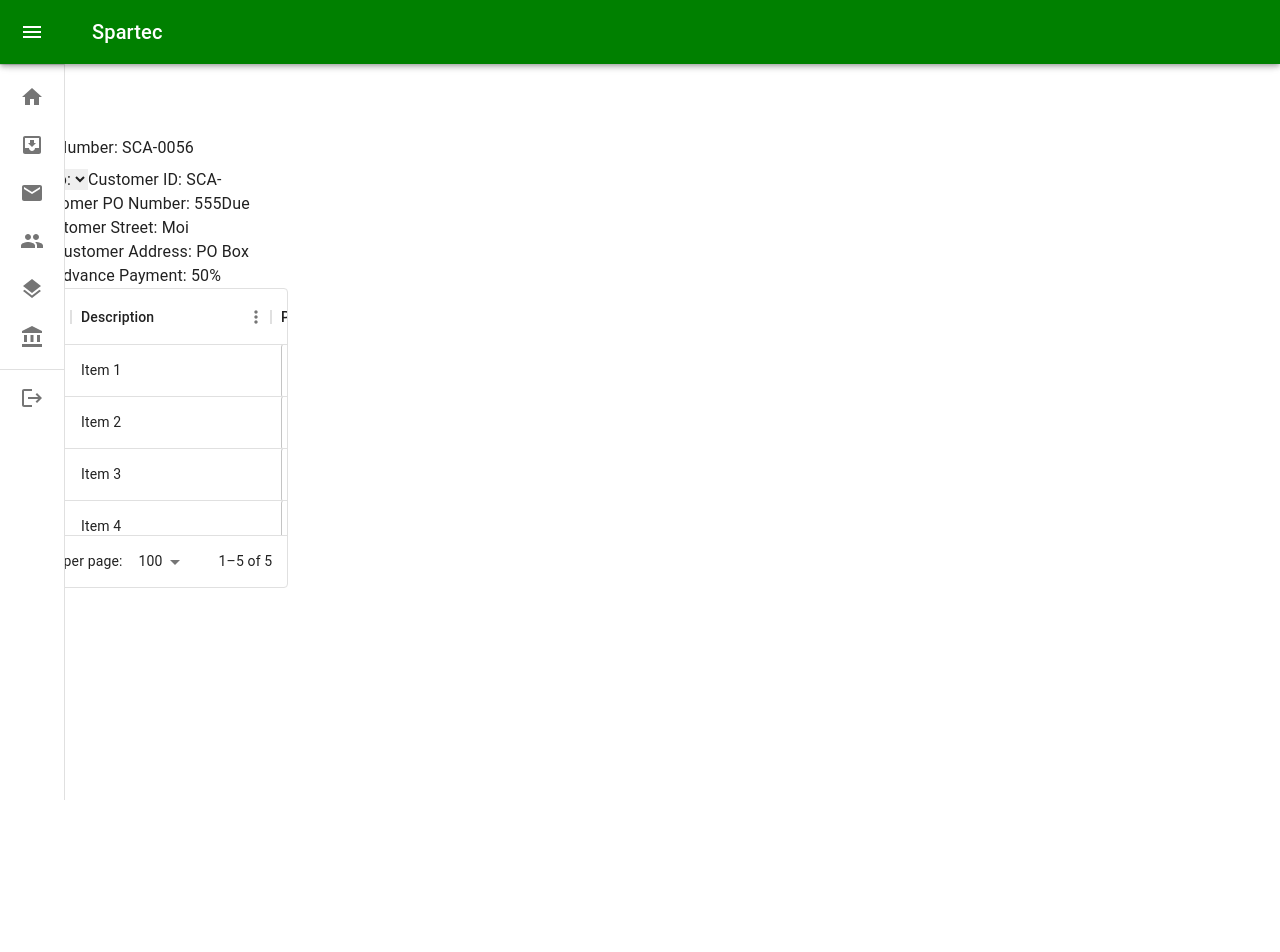
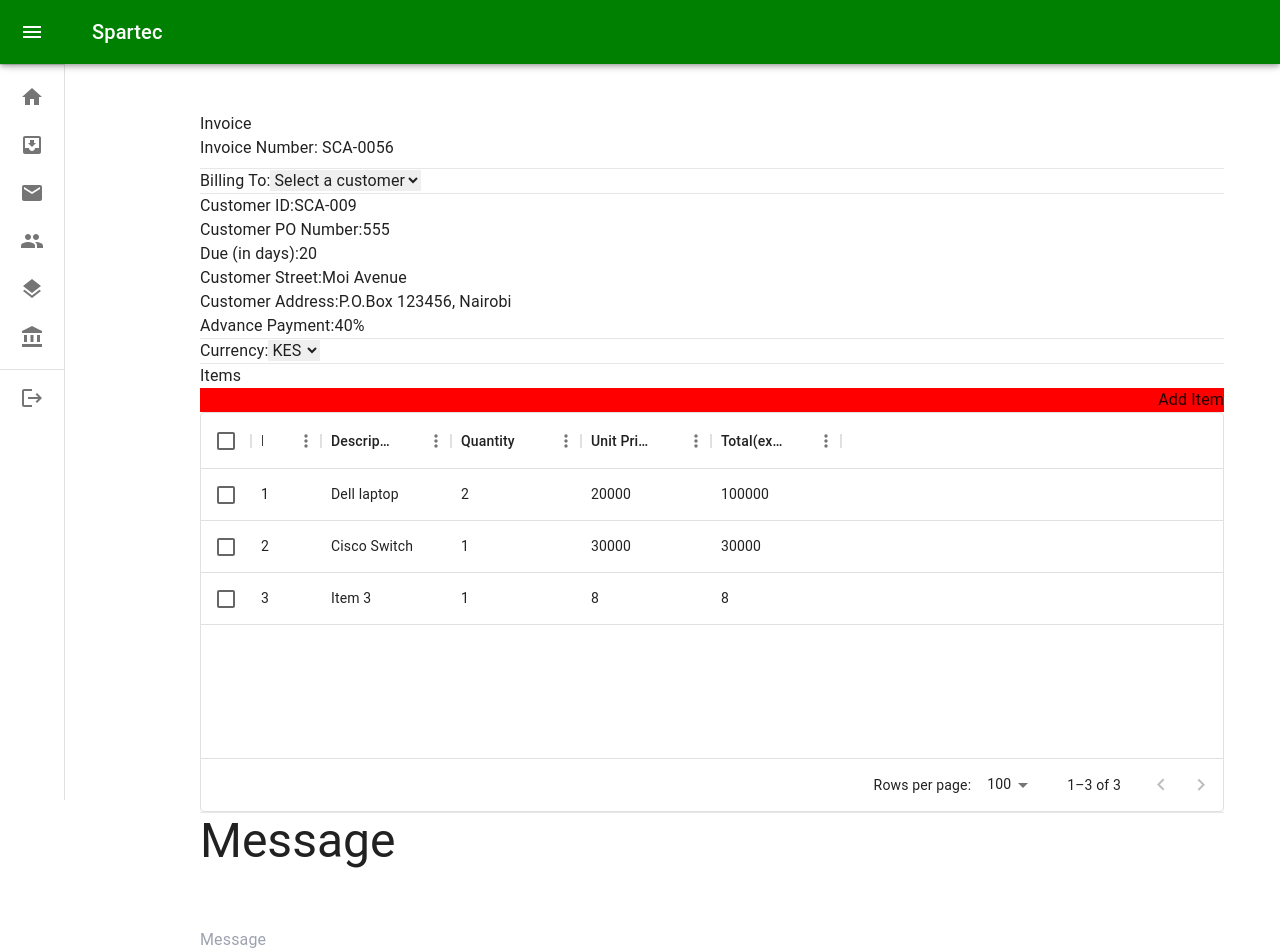
Before and after one commit to dohd/SCA-Track, a React (Create React App) app in the folder scainvoice/: page /Invoice/new-in in a window 1280 px wide. Shown: the top 952 px of the page. Before the commit the page ends 800 px from the top, so only its background shows below. Built offline with nearby package versions, Linux system fonts and the light colour scheme.

Commit message:
worked on invoice component

```diff
--- a/scainvoice/src/App.js
+++ b/scainvoice/src/App.js
@@ -1,33 +1,11 @@
 
 import './App.css';
-import Invoice from './pages/Invoice/Invoice'
-import CreateInvoice from './pages/Invoice/CreateInvoice'
-import DispatchedInvoice from './pages/Invoice/DispatchedInvoice'
-import InvoiceList from './pages/Invoice/InvoiceList'
-import Home from "./pages/home/Home"
-import Customer from'./pages/customer/Customer';
-import CreateNewCustomer from './pages/customer/CreateNewCustomer'
-import Dashboard from './pages/dashboard/Dashboard';
-import {BrowserRouter, RouterProvider} from "react-router-dom";
-import {BrowserRouter as Router,Route,Routes,Outlet} from "react-router-dom";
+
 
 function App() {
   return (
     <>
-    <BrowserRouter>
-        <Routes>
-          <Route path="dashboard/*" element={<Dashboard />} />
-          <Route path="home/" element={<Home />} />
-          <Route path="Customer/" element={<Customer />} />
-          <Route path='/CreateNewCustomer' element={<CreateNewCustomer/>}/>
-          <Route path="invoice" element={<Invoice />}>
-        <Route path="list" element={<InvoiceList />} />
-        <Route path="dispatched" element={<DispatchedInvoice />} />
-        <Route path="create" element={<CreateInvoice />} />
-      </Route>
-        </Routes>
-      </BrowserRouter>
-      <Outlet />
+
     </>
 
 
--- a/scainvoice/src/pages/Invoice/CreateInvoice.jsx
+++ b/scainvoice/src/pages/Invoice/CreateInvoice.jsx
@@ -1,33 +1,171 @@
-import React from 'react';
-import Form from 'react-bootstrap/Form';
-import Card from 'react-bootstrap/Card';
-import ItemsDetailsTable from './ItemsDetailstable';
+import React, { useState } from 'react';
+import { Card, Form, Button } from 'react-bootstrap';
+import { DataGrid } from '@mui/x-data-grid';
+import { Typography,Box } from '@mui/material';
 
-export default function CreateInvoice() {
+const CreateInvoice = () => {
+  const [selectedCustomer, setSelectedCustomer] = useState('');
+  const [newItem, setNewItem] = useState({
+    id: '',
+    description: '',
+    quantity: '',
+    unitPrice: '',
+    total: '',
+  });
+  const [items, setItems] = useState([]);
+
+  const handleCustomerChange = (event) => {
+    setSelectedCustomer(event.target.value);
+  };
+  const handleNewItemChange = (event) => {
+    setNewItem({ ...newItem, [event.target.name]: event.target.value });
+  };
+  const handleAddItem = () => {
+    setItems([...items, newItem]);
+    setNewItem({
+      id: '',
+      description: '',
+      quantity: '',
+      unitPrice: '',
+      total: '',
+    });
+  };
+
+  const columns = [
+    { field: 'id', headerName: 'ID', width: 70 },
+    { field: 'description', headerName: 'Description', width: 130 },
+    { field: 'quantity', headerName: 'Quantity', width: 130 },
+    { field: 'unitPrice', headerName: 'Unit Price', width: 130 },
+    { field: 'total', headerName: 'Total(excl VAT)', width: 130 },
+  ];
+
+  const rows = [
+    { id: 1, description: 'Dell laptop', quantity: 2, unitPrice: 20000, total: 100000 },
+    { id: 2, description: 'Cisco Switch', quantity: 1, unitPrice: 30000, total: 30000 },
+    { id: 3, description: 'Item 3', quantity: 1, unitPrice: 8, total: 8 },
+  ];
+
   return (
-    <Card style={{ width: '18rem' }}>
+    <Card style={{ width: '80%', marginLeft: '200px' }}>
       <Card.Body>
         <Card.Title>Invoice</Card.Title>
         <Card.Subtitle className="mb-2 text-muted">Invoice Number: SCA-0056</Card.Subtitle>
+        <hr />
         <Form>
-          <Form.Select aria-label="Default select example">
-            <option>Billing to:</option>
-            <option value="1">Sidan</option>
-            <option value="2">Two</option>
-            <option value="3">Three</option>
-          </Form.Select>
-          <Form.Label>Customer ID: SCA-009</Form.Label>
-          <Form.Label>Customer PO Number: 555</Form.Label>
-          <Form.Label>Due Days</Form.Label>
-          <Form.Label>Customer Street: Moi Avenue</Form.Label>
-          <Form.Label>Customer Address: PO Box Nairobi</Form.Label>
-          <Form.Label>Advance Payment: 50%</Form.Label>
+          <Form.Group controlId="billingTo">
+            <Form.Label>Billing To:</Form.Label>
+            <Form.Select
+              value={selectedCustomer}
+              onChange={handleCustomerChange}
+              aria-label="Billing To"
+            >
+              <option value="">Select a customer</option>
+              <option value="1">Sidan</option>
+              <option value="2">Two</option>
+              <option value="3">Three</option>
+            </Form.Select>
+          </Form.Group>
 
+          <hr />
+
+          <Form.Group controlId="customerID">
+            <Form.Label>Customer ID:</Form.Label>
+            <Form.Control type="text" readOnly value="SCA-009" />
+          </Form.Group>
+
+          <Form.Group controlId="customerPONumber">
+            <Form.Label>Customer PO Number:</Form.Label>
+            <Form.Control type="number" readOnly value="555" />
+          </Form.Group>
+
+          <Form.Group controlId="dueDays">
+            <Form.Label>Due (in days):</Form.Label>
+            <Form.Control type="number" readOnly value="20" />
+          </Form.Group>
+
+          <Form.Group controlId="customerStreet">
+            <Form.Label>Customer Street:</Form.Label>
+            <Form.Control type="text" readOnly value="Moi Avenue" />
+          </Form.Group>
+
+          <Form.Group controlId="customerAddress">
+            <Form.Label>Customer Address:</Form.Label>
+            <Form.Control type="text" readOnly value="P.O.Box 123456, Nairobi" />
+          </Form.Group>
+
+          <Form.Group controlId="advancePayment">
+            <Form.Label>Advance Payment:</Form.Label>
+            <Form.Control type="text" readOnly value="40%" />
+          </Form.Group>
+
+          <hr />
+
+          <Form.Group controlId="currency">
+            <Form.Label>Currency:</Form.Label>
+            <Form.Control as="select">
+              <option value="ksh">KES</option>
+              <option value="usd">USD</option>
+              <option value="eur">EUR</option>
+              <option value="gbp">GBP</option>
+            </Form.Control>
+          </Form.Group>
+
+          {/* Line items section */}
+          <hr />
+          <Typography>Items</Typography>
+          <div style={{ display: 'flex', justifyContent: 'flex-end',backgroundColor: "red",}}>
+            <Button variant="secondary" onClick={handleAddItem}>
+              Add Item
+            </Button>
+          </div>
+          <div style={{ height: 400, width: '100%' }}>
+            <DataGrid rows={rows} columns={columns} pageSize={5} checkboxSelection />
+          </div>
+        <hr/>
+        <Typography variant="h3">Message</Typography>
+
+<Box
+  sx={{
+    display: 'flex',
+    justifyContent: 'space-between',
+    alignItems: 'center',
+    height: 100,
+    display: 'flex',
+    flexDirection: 'row',
+    marginTop: '20px',
+    marginBottom: '20px',
+  }}
+>
+  <Box
+    sx={{
+      justifyContent: 'space-between',
+      alignItems: 'center',
+      height: 100,
+      width: '50%',
+      display: 'flex',
+    }}
+  >
+    <input
+      style={{
+        width: '100%',
+        height: '100%',
+      }}
+      type="text"
+      id="custPONumber"
+      placeholder="Message"
+      // value={custPONumber}
+      // onChange={(e) => setCustPONumber(e.target.value)}
+    />
+  </Box>
+</Box>
         </Form>
+
+
+
+
       </Card.Body>
-      <Card.Footer>
-        <ItemsDetailsTable />
-      </Card.Footer>
     </Card>
   );
-}
+};
+
+export default CreateInvoice;
--- a/scainvoice/src/pages/Invoice/Invoice.jsx
+++ b/scainvoice/src/pages/Invoice/Invoice.jsx
@@ -1,34 +1,68 @@
-import * as React from 'react';
-import Card from '@mui/material/Card';
-import CardContent from '@mui/material/CardContent';
-import CardMedia from '@mui/material/CardMedia';
-import Typography from '@mui/material/Typography';
-import { Button, CardActionArea, CardActions } from '@mui/material';
+import React from 'react';
+import { Box, Paper, Typography } from '@mui/material';
+import { Group, Restore, History } from '@mui/icons-material';
+import { useNavigate } from 'react-router-dom';
+const Invoice = () => {
+  const navigate = useNavigate();
 
-export default function CreateInvoiceCard() {
+  const handleNewInvoiceClick = () => {
+    navigate('/invoice/new-in');
+  };
+  const handleInvoiceRecordsClick = () => {
+    navigate('/invoice/invoice-records');
+  };
+
+
   return (
-    <Card sx={{ maxWidth: 345 }}>
-      <CardActionArea>
-        <CardMedia
-          component="img"
-          height="140"
-          image="/static/images/cards/create-invoice.jpg"
-          alt="Create Invoice"
-        />
-        <CardContent>
-          <Typography gutterBottom variant="h5" component="div">
-            Create Invoice
-          </Typography>
-          <Typography variant="body2" color="text.secondary">
-            Click the button below to create a new invoice.
-          </Typography>
-        </CardContent>
-      </CardActionArea>
-      <CardActions>
-        <Button size="small" color="primary">
-          Create
-        </Button>
-      </CardActions>
-    </Card>
+    <Box
+      sx={{
+        display: 'flex',
+        justifyContent: 'center',
+        height: '100%',
+      }}
+    >
+      <Box sx={{ margin: 2 }}>
+        <Paper
+          elevation={3}
+          sx={{ p: 3, width: 300, cursor: 'pointer' }}
+          onClick={handleNewInvoiceClick}
+        >
+          <Typography variant="h4">New Invoice</Typography>
+          <Box
+            sx={{
+              display: 'flex',
+              alignItems: 'center',
+              justifyContent: 'center',
+              marginTop: 2,
+            }}
+          >
+            <Group sx={{ height: 100, width: 100, opacity: 0.3, marginRight: 1 }} />
+          </Box>
+        </Paper>
+      </Box>
+
+      <Box sx={{ margin: 2 }}>
+        <Paper elevation={3}
+          sx={{ p: 3, width: 300, cursor: 'pointer' }}
+          onClick={handleInvoiceRecordsClick}
+        >
+          <Typography variant="h4">Invoice Records</Typography>
+          <Box
+            sx={{
+              display: 'flex',
+              alignItems: 'center',
+              justifyContent: 'center',
+              marginTop: 2,
+            }}
+          >
+            <Restore sx={{ height: 100, width: 100, opacity: 0.3, marginRight: 1 }} />
+          </Box>
+        </Paper>
+      </Box>
+
+
+    </Box>
   );
-}
+};
+
+export default Invoice;
--- a/scainvoice/src/pages/dashboard/Sidelist.jsx
+++ b/scainvoice/src/pages/dashboard/Sidelist.jsx
@@ -23,12 +23,12 @@ import Lpo from '../Lpo/Lpo'
 import Bank from '../bank/Bank'
 import Home from '../home/Home';
 import Logout from '@mui/icons-material/Logout'
-import CreateNewCustomer from '../customer/CreateNewCustomer';
+
 import Customer from '../customer/Customer';
-import Invoice from '../Invoice/InvoiceList';
+import Invoice from '../invoice/Invoice';
 
 import Distributors from '../distributors/Distributors'
-import CustomerRecords from '../customer/CustomerRecords';
+
 
 const drawerWidth = 240;
 
--- a/scainvoice/src/pages/home/Home.jsx
+++ b/scainvoice/src/pages/home/Home.jsx
@@ -1,7 +1,7 @@
 import React, { useEffect, useState } from 'react';
 import { Group, MapsHomeWork } from '@mui/icons-material';
 import { Box, Paper, Typography } from '@mui/material';
-import DispatchedInvoice from '../Invoice/DispatchedInvoice';
+import DispatchedInvoice from '../invoice/DispatchedInvoice';
 import Customer from '../customer/Customer';
 
 export default function Home({ link }) {
```
Also changed, not shown: scainvoice/src/index.js (+4 -5 lines).
